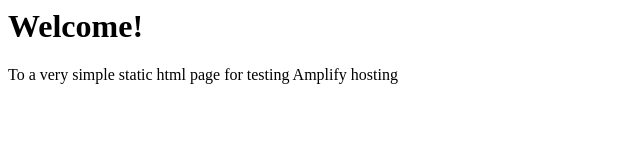
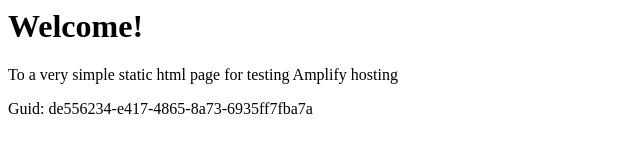
Before and after one commit to aws-aemilia-pdx/Github-PR-Commit-Integration-Test-DoNotTouch-Gith-P5X5MO5I-v1-prod-us-west-2, a website: page src/index.html in a window 1280 px wide. Shown: the whole page, without its empty margins (0-640 px from the left). Drawn offline with Linux system fonts and the light colour scheme.

Commit message:
commit from integ tests

```diff
--- a/src/index.html
+++ b/src/index.html
@@ -1,3 +1,5 @@
+
+
 <html lang="en">
 
 <head>
@@ -10,6 +12,6 @@
 <body>
     <h1>Welcome!</h1>
     <p>To a very simple static html page for testing Amplify hosting</p>
-</body>
+    <p>Guid: de556234-e417-4865-8a73-6935ff7fba7a</p></body>
 
 </html>
```
